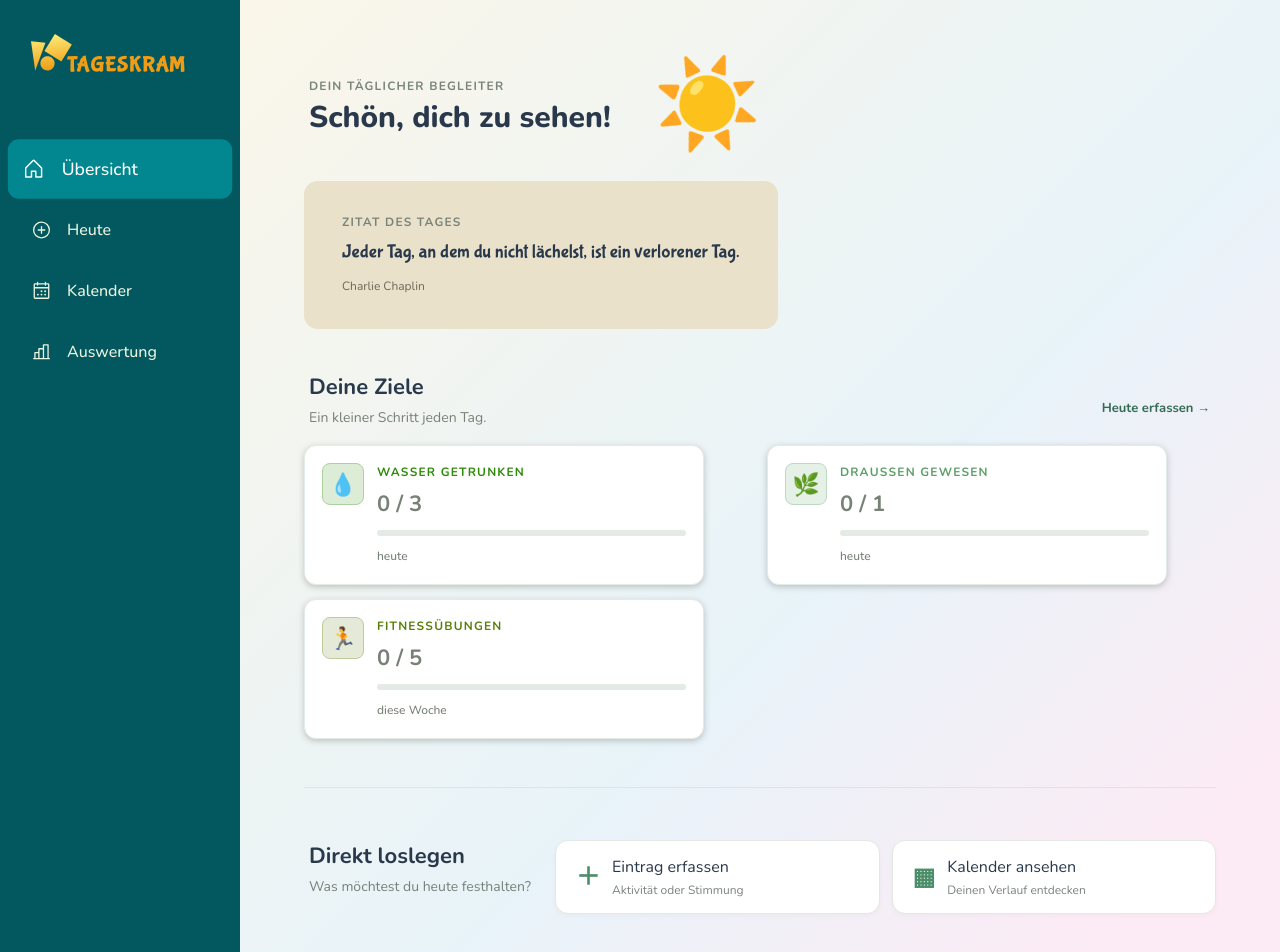
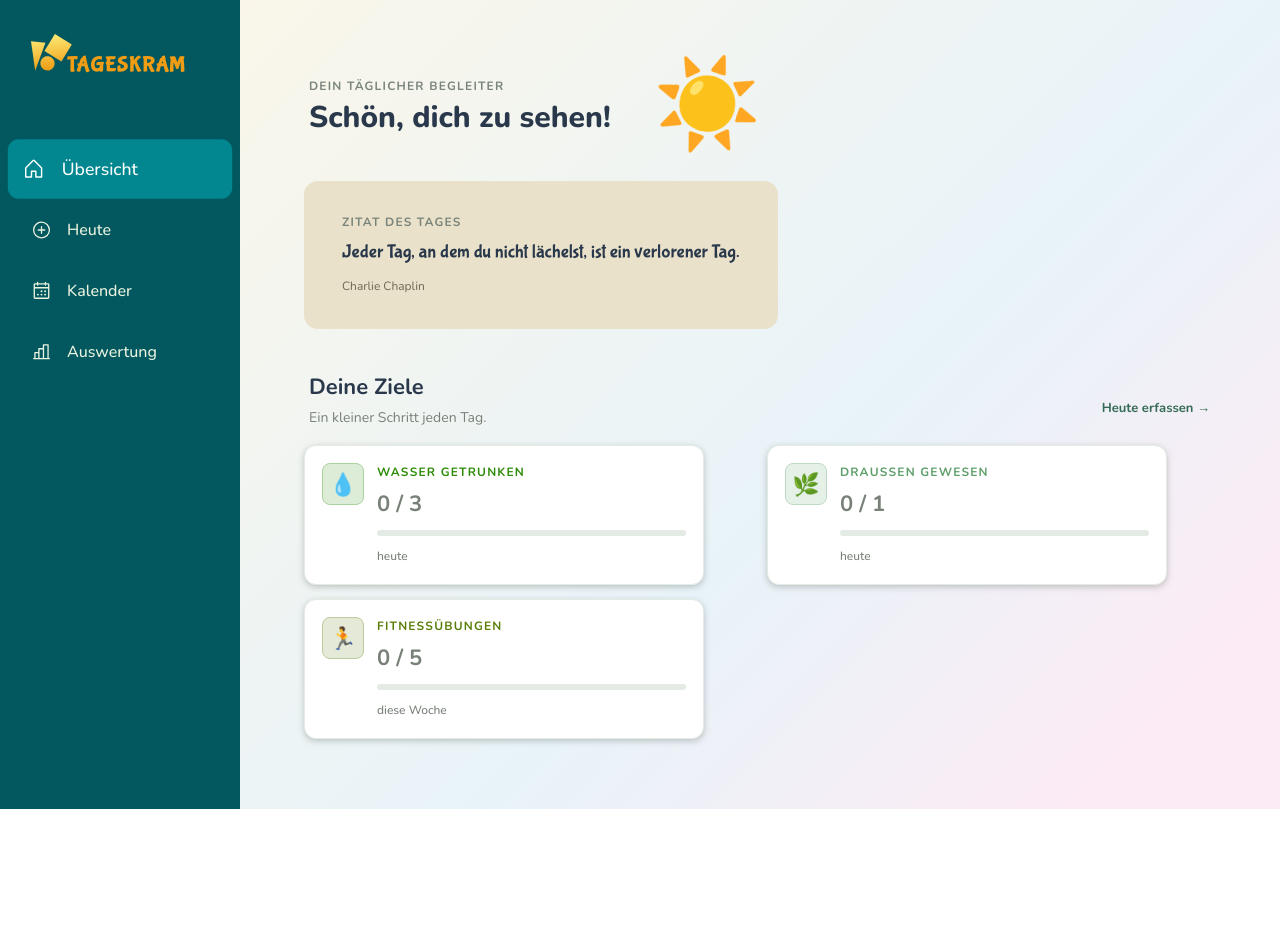
Before and after one commit to katja-roehlig/daily-tracker-codex, a React (Vite) app: page / in a window 1280 px wide. Shown: the top 952 px of the page. After the commit the page ends 809 px from the top, so only its background shows below. Built offline with nearby package versions, Linux system fonts and the light colour scheme; what emojibase-data would draw is missing.

Commit message:
refactor css entryPage, HomePage

```diff
--- a/src/pages/EntryPage.module.css
+++ b/src/pages/EntryPage.module.css
@@ -25,7 +25,9 @@
   align-items: center;
   width: 100%;
   max-width: 900px;
+  gap: 8px;
   padding-inline: 5px;
+  container-type: inline-size;
 }
 .section {
   padding-inline: 12px;
@@ -44,13 +46,14 @@
   gap: 8px;
   flex: none;
 }
-.dateClicker > button {
+.dateButton {
   width: 44px;
   height: 44px;
   border-radius: 50%;
   background: var(--card-bg);
   font-size: 20px;
   border: 1px solid var(--input-border);
+  flex-shrink: 0;
 }
 
 .editModeToggle {
@@ -73,9 +76,10 @@
   padding: 2px 2px 0px;
 }
 
-.moods button {
+.moodButton {
   background: var(--card-bg);
   border: 1px solid color-mix(in srgb, var(--mood) 40%, var(--card-bg));
+  background: color-mix(in srgb, var(--mood) 16%, white);
   border-radius: 10px;
   padding: 7px 9px;
   display: flex;
@@ -92,7 +96,7 @@
   font-size: 20px;
 }
 
-.moods .moodSelected {
+.moodSelected {
   border-color: var(--mood);
   box-shadow: inset 0 0 0 1px var(--mood);
 }
@@ -101,7 +105,7 @@
   font-size: 14px;
 }
 
-.noteField textarea {
+.noteText {
   width: 100%;
   min-height: 80px;
   resize: vertical;
@@ -166,14 +170,17 @@
   gap: 12px;
 }
 
-.entryHeader h2 {
-  font-size: clamp(16px, 6vw, 25px);
+.date {
+  flex: 1;
+  text-align: center;
+  white-space: nowrap;
+  overflow: hidden;
+  font-size: clamp(15px, 5.3vw, 24px);
   line-height: 1.15;
-  padding-inline: 15px;
 }
 
 @media (width >= 390px) {
-  .moods button {
+  .moodButton {
     padding: 8px 11px;
     font-size: 14px;
   }
@@ -199,7 +206,7 @@
     border-radius: 10px;
     border: 1px solid var(--input-border);
   }
-  .noteField textarea {
+  .noteText {
     min-height: 120px;
   }
 
@@ -209,11 +216,11 @@
     margin-bottom: 30px;
   }
 
-  .entryHeader h2 {
+  .date {
     font-size: clamp(20px, 6vw, 30px);
   }
 
-  .dateClicker > button {
+  .dateButton {
     width: 40px;
     height: 40px;
   }
@@ -222,7 +229,7 @@
     gap: 10px;
   }
 
-  .moods button {
+  .moodButton {
     border-radius: 12px;
     padding: 11px 14px;
   }
--- a/src/pages/EntryPage.tsx
+++ b/src/pages/EntryPage.tsx
@@ -67,14 +67,14 @@ export function EntryPage({
         <div className={styles.dateClicker}>
           <button
             onClick={() => onDate(addDays(date, -1))}
-            className="centerElement"
+            className={`centerElement ${styles.dateButton}`}
           >
             <ArrowLeftIcon size={22} />
           </button>
-          <h2>{formatDate(date)}</h2>
+          <h2 className={styles.date}>{formatDate(date)}</h2>
           <button
             onClick={() => onDate(addDays(date, 1))}
-            className="centerElement"
+            className={`centerElement ${styles.dateButton}`}
           >
             <ArrowRightIcon size={22} />
           </button>
@@ -129,13 +129,9 @@ export function EntryPage({
           {moods.map((mood) => (
             <button
               key={mood.id}
-              className={entry.mood === mood.id ? styles.moodSelected : ""}
-              style={
-                {
-                  "--mood": mood.color,
-                  background: `color-mix(in srgb, ${mood.color} 16%, white)`,
-                } as React.CSSProperties
-              }
+              // className={entry.mood === mood.id ? styles.moodSelected : ""}
+              className={`${styles.moodButton} ${entry.mood === mood.id ? styles.moodSelected : ""}`}
+              style={{ "--mood": mood.color } as React.CSSProperties}
               onClick={() => {
                 if (!isEdithMode) toggleMood(date, mood.id);
               }}
@@ -153,6 +149,7 @@ export function EntryPage({
         <h3 className={styles.sectionHeading}>Was war heute wichtig?</h3>
         <textarea
           value={entry.note ?? ""}
+          className={styles.noteText}
           onChange={(event) => setNote(date, event.target.value)}
           placeholder="Schreib etwas."
           id="note"
--- a/src/pages/HomePage.module.css
+++ b/src/pages/HomePage.module.css
@@ -1,6 +1,6 @@
 @import url("https://fonts.googleapis.com/css2?family=Bubblegum+Sans&display=swap");
 
-.hero blockquote {
+.quote {
   font-family: "Bubblegum Sans";
   font-weight: 500;
   max-width: 90ch;
@@ -100,7 +100,7 @@
   width: fit-content;
 }
 
-.hero cite {
+.quoteAuthor {
   font-size: 12px;
   color: var(--hero-cite);
   font-style: normal;
@@ -155,71 +155,6 @@
   font-weight: 500;
 }
 
-.goalBody em {
-  font-size: 14px;
-  font-style: normal;
-  color: var(--success);
-}
-
-.goalBody span {
-  font-size: 14px;
-  font-style: normal;
-  color: var(--text-tertiary);
-}
-
-.quick {
-  margin-top: 36px;
-  padding-top: 28px;
-  border-top: 1px solid var(--border-divider);
-  display: block;
-  justify-content: space-between;
-  align-items: center;
-}
-
-.quickActions {
-  display: grid;
-  gap: 10px;
-  margin-top: 18px;
-  grid-template-columns: 1fr;
-}
-
-.quick p {
-  color: var(--text-secondary);
-  margin-top: -8px;
-  font-size: 14px;
-  line-height: 1.4;
-}
-
-.quickActions button {
-  background: var(--card-bg);
-  border: 1px solid var(--border-card);
-  border-radius: 13px;
-  padding: 16px;
-  display: flex;
-  gap: 12px;
-  text-align: left;
-  box-shadow: 0 2px 5px var(--shadow-soft);
-  width: 100%;
-  min-height: 72px;
-  align-items: center;
-}
-
-.quickActions b {
-  font-size: 24px;
-  color: var(--accent-green);
-}
-
-.quickActions small {
-  display: block;
-  color: var(--text-caption);
-  font-size: 12px;
-  margin-top: 2px;
-}
-
-.sectionHead > div {
-  min-width: 0;
-}
-
 @media (width >= 390px) {
   .hero {
     padding: 24px 20px;
@@ -243,18 +178,6 @@
   .goalCard:last-child:nth-child(odd) {
     grid-column: span 2;
   }
-  .quick {
-    align-items: flex-start;
-    gap: 24px;
-  }
-
-  .quickActions {
-    flex: 1;
-  }
-
-  .quickActions button {
-    flex: 1;
-  }
 }
 
 @media (width >= 900px) {
@@ -270,31 +193,8 @@
     padding: 30px 34px;
   }
 
-  .goalBody small {
+  .goalPeriod {
     font-size: 12px;
-  }
-
-  .goalBody em {
-    font-size: 12px;
-  }
-
-  .goalBody span {
-    font-size: 12px;
-  }
-
-  .quick {
-    margin-top: 48px;
-    padding-top: 34px;
-    display: flex;
-  }
-
-  .quickActions {
-    display: flex;
-    gap: 12px;
-  }
-
-  .quickActions button {
-    padding: 14px 20px;
   }
 }
 
@@ -310,12 +210,4 @@
   .homeContainer {
     margin-top: -10px;
   }
-
-  .quick {
-    align-items: center;
-  }
-
-  .quickActions button {
-    min-height: 64px;
-  }
 }
--- a/src/pages/HomePage.tsx
+++ b/src/pages/HomePage.tsx
@@ -27,8 +27,8 @@ export function HomePage({
       <section className={styles.hero}>
         <div className={styles.quoteContainer}>
           <p className={styles.eyebrow}>Zitat des Tages</p>
-          <blockquote>{quote.text}</blockquote>
-          <cite>{quote.author}</cite>
+          <blockquote className={styles.quote}>{quote.text}</blockquote>
+          <cite className={styles.quoteAuthor}>{quote.author}</cite>
         </div>
       </section>
       <section className={styles.sectionHead}>
@@ -78,26 +78,6 @@ export function HomePage({
       {!active.length && (
         <p className={styles.empty}>Noch keine Ziele angelegt.</p>
       )}
-      <section className={styles.quick}>
-        <div className={styles.heading}>
-          <h3>Direkt loslegen</h3>
-          <p>Was möchtest du heute festhalten?</p>
-        </div>
-        <div className={styles.quickActions}>
-          <button onClick={onEntry}>
-            <b>＋</b>
-            <span>
-              Eintrag erfassen<small>Aktivität oder Stimmung</small>
-            </span>
-          </button>
-          <button onClick={onCalendar}>
-            <b>▦</b>
-            <span>
-              Kalender ansehen<small>Deinen Verlauf entdecken</small>
-            </span>
-          </button>
-        </div>
-      </section>
     </div>
   );
 }
```
